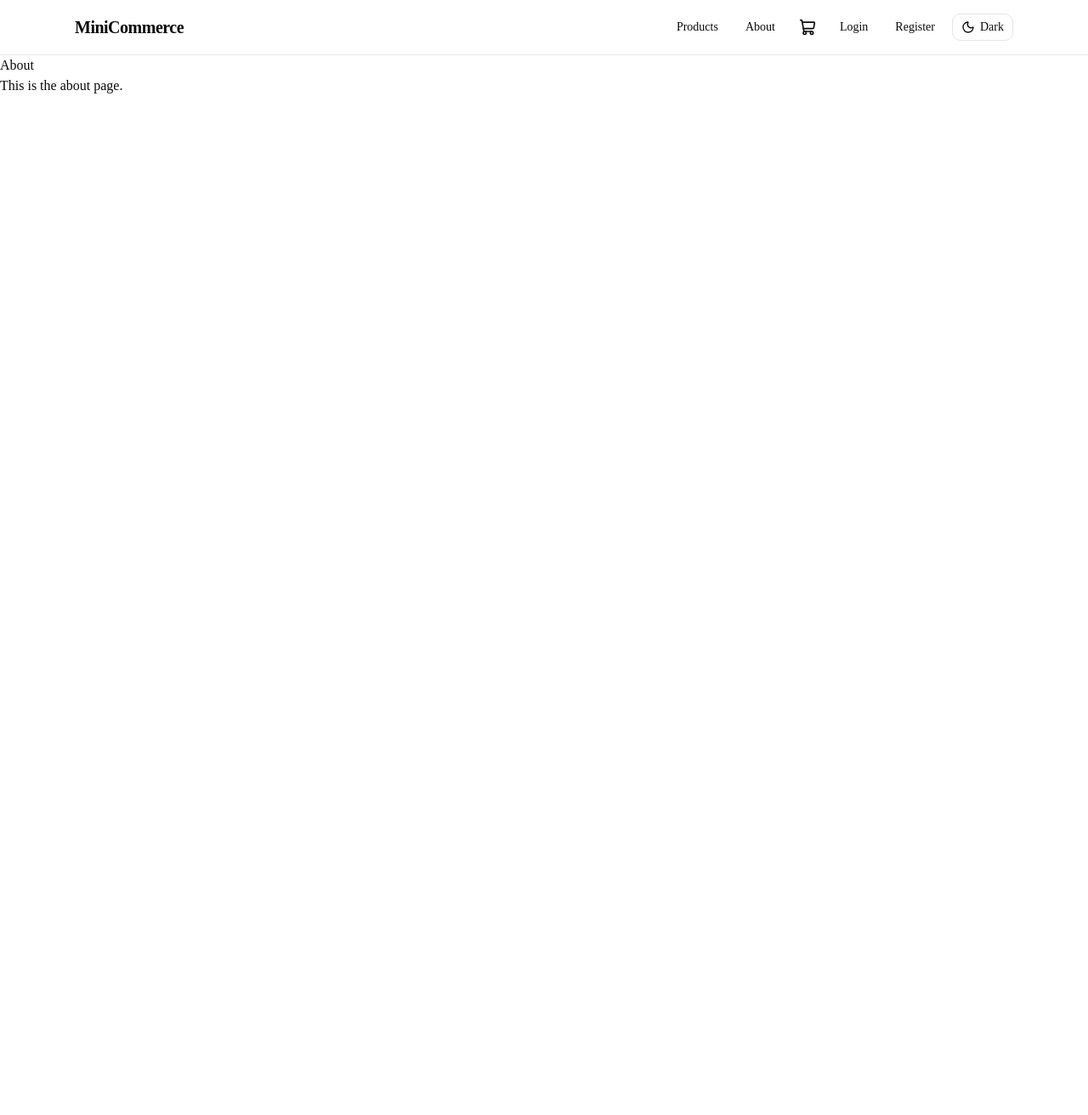
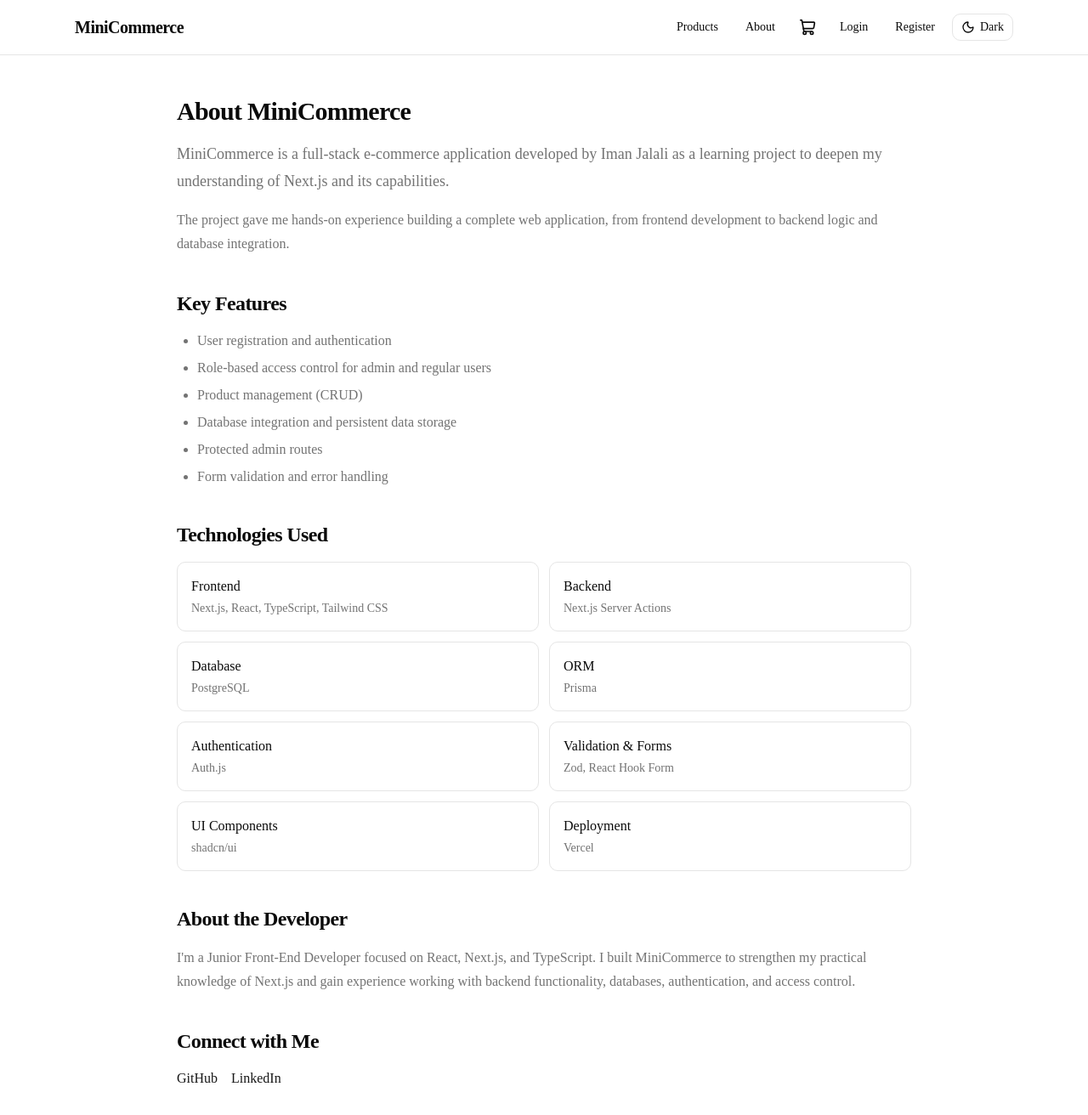
Before and after one commit to ImanPlus/mini-commerce, a Next.js app: page /about in a window 1280 px wide. Shown: the top 1312 px of the page at 85% size. Before the commit the page ends 800 px from the top, so only its background shows below. Built offline with nearby package versions, Linux system fonts and the light colour scheme; no server answers.

Commit message:
feat: add project about page

```diff
--- a/app/(store)/about/page.tsx
+++ b/app/(store)/about/page.tsx
@@ -1,8 +1,136 @@
+import Link from "next/link";
+
 export default function AboutPage() {
   return (
-    <main>
-      <div>About</div>
-      <p>This is the about page.</p>
+    <main className="mx-auto w-full max-w-4xl space-y-10 px-4 py-12">
+      {/* About MiniCommerce */}
+      <section className="space-y-4">
+        <h1 className="text-3xl font-bold tracking-tight">
+          About MiniCommerce
+        </h1>
+
+        <p className="text-lg leading-8 text-muted-foreground">
+          MiniCommerce is a full-stack e-commerce application developed by Iman
+          Jalali as a learning project to deepen my understanding of Next.js and
+          its capabilities.
+        </p>
+
+        <p className="leading-7 text-muted-foreground">
+          The project gave me hands-on experience building a complete web
+          application, from frontend development to backend logic and database
+          integration.
+        </p>
+      </section>
+
+      {/* Key Features */}
+      <section className="space-y-4">
+        <h2 className="text-2xl font-semibold tracking-tight">Key Features</h2>
+
+        <ul className="list-disc space-y-2 pl-6 text-muted-foreground">
+          <li>User registration and authentication</li>
+          <li>Role-based access control for admin and regular users</li>
+          <li>Product management (CRUD)</li>
+          <li>Database integration and persistent data storage</li>
+          <li>Protected admin routes</li>
+          <li>Form validation and error handling</li>
+        </ul>
+      </section>
+
+      {/* Technologies Used */}
+      <section className="space-y-4">
+        <h2 className="text-2xl font-semibold tracking-tight">
+          Technologies Used
+        </h2>
+
+        <div className="grid gap-3 sm:grid-cols-2">
+          <div className="rounded-lg border p-4">
+            <h3 className="font-medium">Frontend</h3>
+            <p className="mt-1 text-sm text-muted-foreground">
+              Next.js, React, TypeScript, Tailwind CSS
+            </p>
+          </div>
+
+          <div className="rounded-lg border p-4">
+            <h3 className="font-medium">Backend</h3>
+            <p className="mt-1 text-sm text-muted-foreground">
+              Next.js Server Actions
+            </p>
+          </div>
+
+          <div className="rounded-lg border p-4">
+            <h3 className="font-medium">Database</h3>
+            <p className="mt-1 text-sm text-muted-foreground">PostgreSQL</p>
+          </div>
+
+          <div className="rounded-lg border p-4">
+            <h3 className="font-medium">ORM</h3>
+            <p className="mt-1 text-sm text-muted-foreground">Prisma</p>
+          </div>
+
+          <div className="rounded-lg border p-4">
+            <h3 className="font-medium">Authentication</h3>
+            <p className="mt-1 text-sm text-muted-foreground">Auth.js</p>
+          </div>
+
+          <div className="rounded-lg border p-4">
+            <h3 className="font-medium">Validation & Forms</h3>
+            <p className="mt-1 text-sm text-muted-foreground">
+              Zod, React Hook Form
+            </p>
+          </div>
+
+          <div className="rounded-lg border p-4">
+            <h3 className="font-medium">UI Components</h3>
+            <p className="mt-1 text-sm text-muted-foreground">shadcn/ui</p>
+          </div>
+
+          <div className="rounded-lg border p-4">
+            <h3 className="font-medium">Deployment</h3>
+            <p className="mt-1 text-sm text-muted-foreground">Vercel</p>
+          </div>
+        </div>
+      </section>
+
+      {/* About the Developer */}
+      <section className="space-y-4">
+        <h2 className="text-2xl font-semibold tracking-tight">
+          About the Developer
+        </h2>
+
+        <p className="leading-7 text-muted-foreground">
+          I&apos;m a Junior Front-End Developer focused on React, Next.js, and
+          TypeScript. I built MiniCommerce to strengthen my practical knowledge
+          of Next.js and gain experience working with backend functionality,
+          databases, authentication, and access control.
+        </p>
+      </section>
+
+      {/* Connect with Me */}
+      <section className="space-y-4">
+        <h2 className="text-2xl font-semibold tracking-tight">
+          Connect with Me
+        </h2>
+
+        <div className="flex flex-wrap gap-4">
+          <Link
+            href="https://github.com/ImanPlus"
+            target="_blank"
+            rel="noopener noreferrer"
+            className="font-medium text-primary underline-offset-4 hover:underline"
+          >
+            GitHub
+          </Link>
+
+          <Link
+            href="https://www.linkedin.com/in/iman-jalali/"
+            target="_blank"
+            rel="noopener noreferrer"
+            className="font-medium text-primary underline-offset-4 hover:underline"
+          >
+            LinkedIn
+          </Link>
+        </div>
+      </section>
     </main>
   );
 }
```
